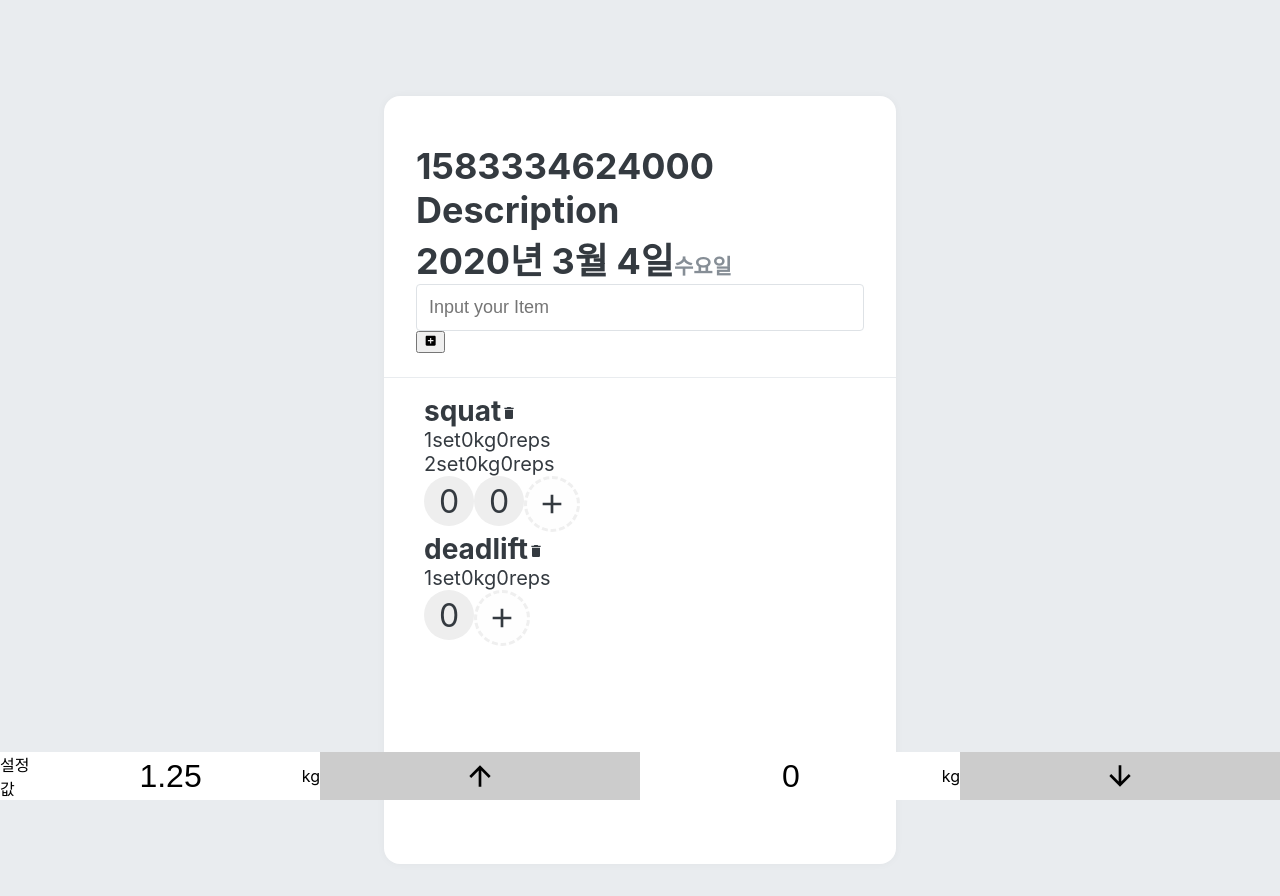
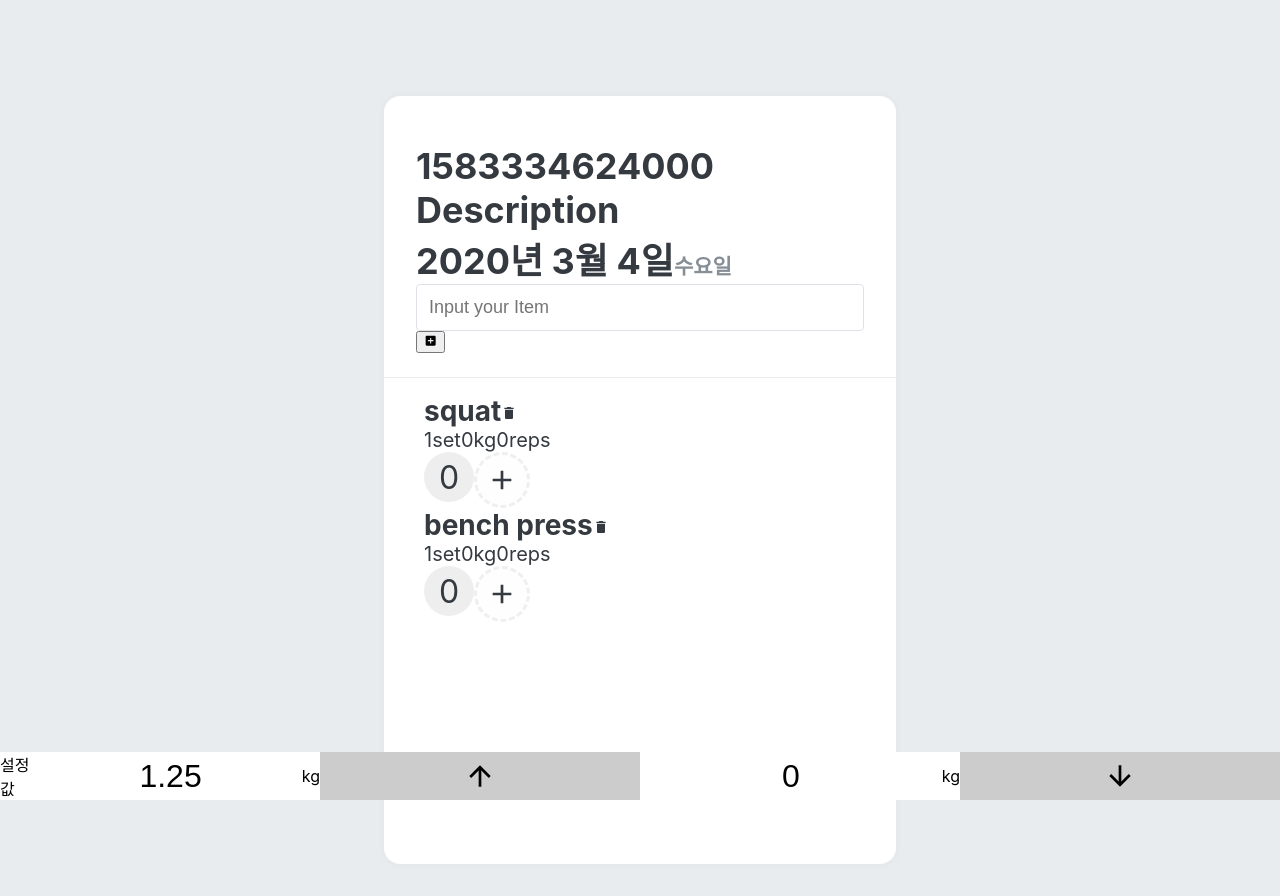
Before and after one commit to mooniljoo/web_my_workout_report, a React (Create React App) app: page / in a window 1280 px wide. Built offline with nearby package versions, Linux system fonts and the light colour scheme.

Commit message:
ADD,REMOVE_WORKOUT 구현, ADD_SET 구현 중

```diff
--- a/src/components/SetList.js
+++ b/src/components/SetList.js
@@ -1,7 +1,15 @@
 import React from "react";
 import Set from "./Set";
+import { useSelector } from "react-redux";
 
-function SetList({ sets }) {
+function SetList({ workoutItem }) {
+  //workoutItems의 운동항목 동적으로 바꿀 것
+
+  // const sets = useSelector(
+  //   state => state.routines.routine.workoutItems.squat.sets
+  // );
+  // console.log(workoutItem.name);
+  const sets = workoutItem.sets;
   return (
     <>
       {Object.values(sets).map((set, index) => (
--- a/src/components/WorkoutItem.js
+++ b/src/components/WorkoutItem.js
@@ -1,4 +1,4 @@
-import React from "react";
+import React, { useState } from "react";
 import "./WorkoutItem.scss";
 import { useDispatch } from "react-redux";
 import { MdAdd, MdDelete } from "react-icons/md";
@@ -17,24 +17,30 @@ function SetDesc({ set }) {
 }
 
 function WorkoutItem({ workoutItem }) {
+  const [nextSet, setNextSet] = useState(1);
   const workoutItemName = workoutItem.name;
   const sets = workoutItem.sets;
-  console.log(Object.values(workoutItem.sets));
 
   //모듈로 액션 보내기
   const dispatch = useDispatch();
 
   const onRemoveWorkout = workoutItemNameText =>
     dispatch(removeWorkout(workoutItemNameText));
-  const onAddSet = workoutItemNameText => dispatch(addSet(workoutItemNameText));
+  const onAddSet = (workoutItemNameText, nextSet) =>
+    dispatch(addSet(workoutItemNameText, nextSet));
 
   const clickRemoveWorkout = () => {
-    console.log(workoutItemName);
-    onRemoveWorkout(workoutItemName);
+    console.log(workoutItemName.toString());
+    //workoutItems의 운동항목 동적으로 바꿀 것
+    onRemoveWorkout(workoutItemName.toString());
   };
   const clickAddSet = () => {
-    console.log(workoutItemName);
-    onAddSet(workoutItemName);
+    console.log(workoutItemName.toString());
+    //workoutItems의 운동항목 동적으로 바꿀 것
+    setNextSet(nextSet + 1);
+    onAddSet(workoutItemName.toString(), nextSet);
+    console.log(workoutItemName.toString());
+    console.log(nextSet);
   };
 
   return (
@@ -60,7 +66,7 @@ function WorkoutItem({ workoutItem }) {
         </div>
         <div className="WorkoutItemButtonsBlock">
           <div className="Buttons">
-            <SetListContainer sets={sets} />
+            <SetListContainer sets={sets} workoutItem={workoutItem} />
           </div>
           <div className="addButton" onClick={clickAddSet}>
             <MdAdd />
--- a/src/containers/SetListContainer.js
+++ b/src/containers/SetListContainer.js
@@ -1,9 +1,9 @@
 import React from "react";
 import SetList from "../components/SetList";
 
-function SetContainer({ sets }) {
+function SetContainer({ sets, workoutItem }) {
   // console.log(sets);
-  return <SetList sets={sets} />;
+  return <SetList sets={sets} workoutItem={workoutItem} />;
 }
 
 export default SetContainer;
--- a/src/containers/WorkoutListContainer.js
+++ b/src/containers/WorkoutListContainer.js
@@ -2,12 +2,11 @@ import React from "react";
 import { useSelector } from "react-redux";
 import WorkoutList from "../components/WorkoutList";
 
-function WorkoutListContainer() {
+function WorkoutListContainer({}) {
   //workout들
   const workoutItems = useSelector(
     state => state.routines.routine.workoutItems
   );
-  console.log(workoutItems);
   return <WorkoutList workoutItems={workoutItems} />;
 }
 
--- a/src/modules/routines.js
+++ b/src/modules/routines.js
@@ -10,19 +10,18 @@ export const addWorkout = text => ({
   text
 });
 
-export const removeWorkout = workoutItemNameText => ({
+export const removeWorkout = text => ({
   type: REMOVE_WORKOUT,
-  workoutItemNameText
+  text
 });
 
-export const addSet = workoutItemNameText => ({
+//각 운동마다 추가되지 않고 전체에서 추가 됨
+//let nextSet = 1;
+export const addSet = (text, nextSet) => ({
   type: ADD_SET,
-  workoutItemNameText,
-  set: {
-    set: 2,
-    reps: 0,
-    weight: 0
-  }
+  text,
+  nextSet
+  // newSet: { [++nextSet]: { set: nextSet, reps: 0, weight: 0 } }
 });
 
 // 액션 초기함수 정의
@@ -41,22 +40,27 @@ const initialState = {
             set: 1,
             reps: 0,
             weight: 0
-          },
-          2: {
-            set: 2,
-            reps: 0,
-            weight: 0
           }
+          // 2: {
+          //   set: 2,
+          //   reps: 0,
+          //   weight: 0
+          // }
         }
       },
       deadlift: {
-        name: "deadlift",
+        name: "bench press",
         sets: {
           1: {
             set: 1,
             reps: 0,
             weight: 0
           }
+          // 2: {
+          //   set: 2,
+          //   reps: 0,
+          //   weight: 0
+          // }
         }
       }
     }
@@ -86,31 +90,46 @@ export default function routines(state = initialState, action) {
       };
 
     case REMOVE_WORKOUT:
+      const matchedWorkoutItems = Object.keys(state.routine.workoutItems)
+        .filter(key => key !== action.text)
+        .reduce((obj, key) => {
+          obj[key] = state.routine.workoutItems[key];
+          return obj;
+        }, {});
       console.log("REMOVE_WORKOUT");
-      console.log("\taction", action.workoutItemNameText);
-      console.log("\tstate", state);
-      //복사해서 나와야 됨 변형시키면 안됨
-      const new_state_remove = state[0].routine.workoutItems.filter(
-        workoutItem =>
-          workoutItem.workoutItemName !== action.workoutItemNameText
-      );
-      const res_remove = new_state_remove;
-      console.log("\tnew_state", res_remove);
-      return res_remove;
+      console.log("\trest items:", matchedWorkoutItems);
+
+      return {
+        routine: {
+          ...state.routine,
+          workoutItems: {
+            ...matchedWorkoutItems
+          }
+        }
+      };
 
     case ADD_SET:
-      console.log("ADD_SET");
-      console.log("\taction", action.workoutItemNameText);
-      console.log("\tstate", state);
-      //복사해서 나와야 됨 변형시키면 안됨
-      const new_state_addSet = state.concat();
-      const matchedWorkoutItems = state[0].routine.workoutItems.filter(
-        workoutItem =>
-          workoutItem.workoutItemName === action.workoutItemNameText
-      );
-      const res_addSet = matchedWorkoutItems[0].sets.concat(action.set);
-      console.log("\tnew_state", res_addSet);
-      return res_addSet;
+      console.log("ADD_SET", action.text, action.nextSet);
+      return {
+        routine: {
+          ...state.routine,
+          workoutItems: {
+            ...state.routine.workoutItems,
+            [action.text]: {
+              ...state.routine.workoutItems[action.text],
+              sets: {
+                ...state.routine.workoutItems[action.text].sets,
+                [action.nextSet]: {
+                  set: action.nextSet,
+                  reps: 0,
+                  weight: 0
+                }
+                // ...action.newSet
+              }
+            }
+          }
+        }
+      };
 
     default:
       return state;
```
